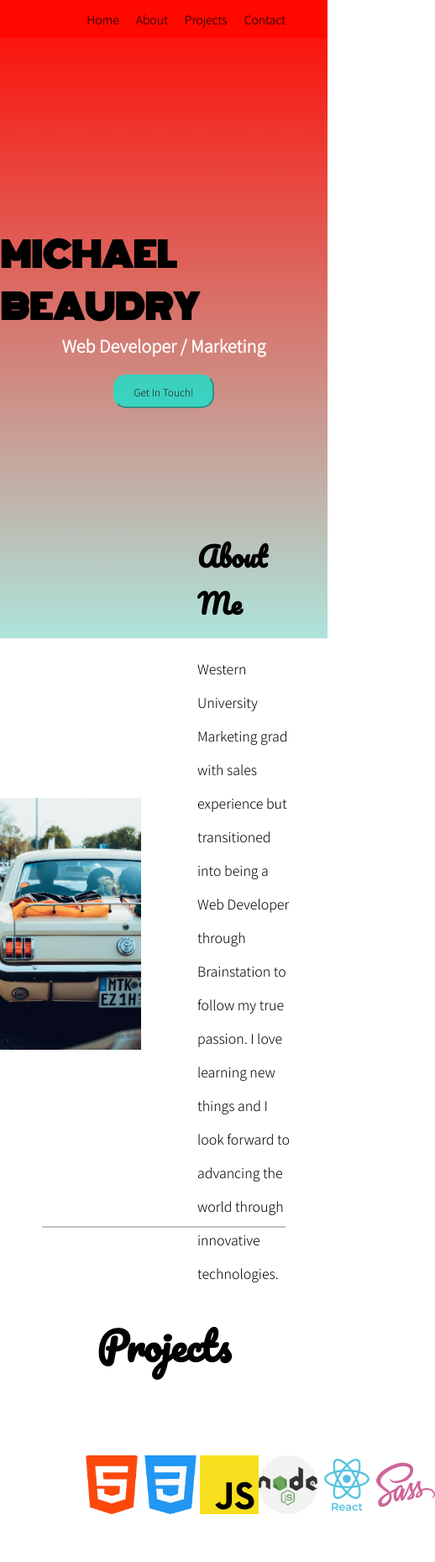
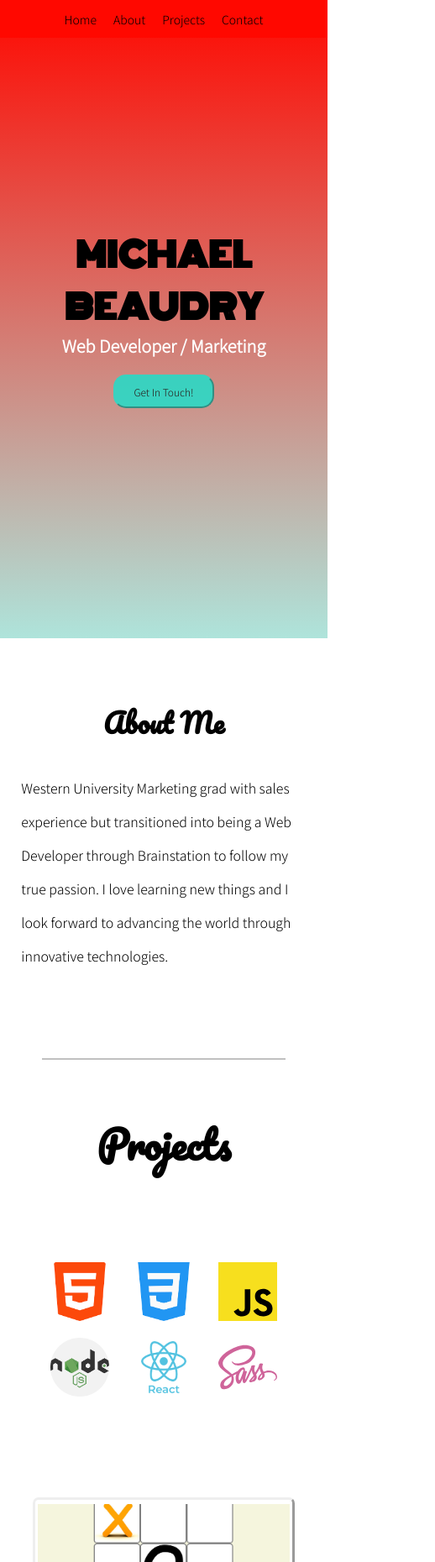
Before and after one commit to mikebeaudry93/mikes-portfolio, a React (Create React App) app: page / in a window 390 px wide. Shown: the top 1860 px of the page at 84% size, 518 px wide, since content can reach past the window. Built offline with nearby package versions, Linux system fonts and the light colour scheme.

Commit message:
added sass, webpage is now fully responsive at all views

```diff
--- a/src/App.js
+++ b/src/App.js
@@ -1,5 +1,5 @@
 import React, {Component} from 'react';
-import './App.css';
+import './App.scss';
 import { Link, Events, animateScroll as scroll, scroller } from 'react-scroll';
 
 import {Contact} from './components/Contact'
--- a/src/App.css
+++ b/src/App.scss
@@ -6,13 +6,28 @@
   font-family: 'Noto Sans KR';
 }
 
+@mixin phone {
+  @media (max-width: 767px) {
+      @content;
+  }
+}
+
 .contact {
-  padding-right: 40px
+  padding-right: 40px;
   /* margin-right: 0px; */
+
+  @include phone {
+    padding: 0px;
+  }
+
 }
 
 .contact-nav {
   padding-right: 40px;
+
+  @include phone {
+    padding: 0px;
+  }
 }
 
 li {
@@ -50,11 +65,19 @@ link:hover{
   justify-content: flex-end;
   background-color: #FF0800;
   position: fixed;
+
+  @include phone {
+    justify-content: center;
+  }
 }
 
 .name{
   font-family: 'Monoton';
   font-size: 40px;
+
+  @include phone {
+    text-align: center;
+  }
 }
 
 .positions {
@@ -97,7 +120,11 @@ link:hover{
 
 .about-container-main {
   display: flex;
-  /* background-image: url('./assets/car.jpg'); */
+
+  @include phone {
+    flex-direction: column;
+    align-items: center;
+  }
 
 }
 
@@ -106,10 +133,19 @@ link:hover{
   display: flex;
   justify-content: center;
   align-items: center;
+
+  @include phone {
+    display: none;
+  }
+
 }
 
 .about-container-main {
   height: 600px;
+
+  @include phone {
+    height: 500px;
+  }
 }
 
 .about-container {
@@ -120,6 +156,12 @@ link:hover{
   width: 50%;
   height: 600px;
   justify-content: center;
+
+  @include phone {
+    padding: 20px;
+    align-items: center;
+    width: 87vw;
+  }
 }
 
 .about-title {
@@ -172,6 +214,10 @@ link:hover{
   display: flex;
   flex-direction: column;
   align-items: center;
+
+  @include phone {
+    margin-top: 0px;
+  }
 }
 
 .projects-main-title {
@@ -179,18 +225,30 @@ link:hover{
   margin-bottom: 90px;
   font-family: 'Pacifico';
   font-size: 46px;
+
+  @include phone {
+    margin-top: 60px;
+  }
 }
 
 .projects-icon-container {
   display: flex;
   justify-content: space-between;
-  width: 50vw;
+  min-width: 50vw;
   margin-bottom: 90px;
+
+  @include phone {
+    flex-wrap: wrap;
+  }
 }
 
 .icon {
   height: 70px;
   width: 70px;
+
+  @include phone {
+    padding: 10px 10px
+  }
 }
 
 .projects-container {
```
